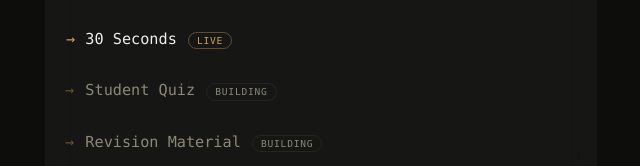
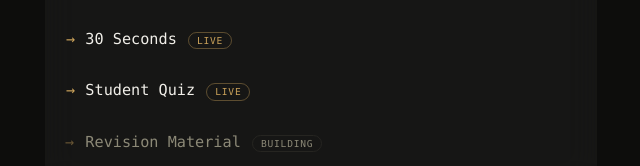
Before and after one commit to sagejudah/judah-guru, a Next.js app: page / in a window 1280 px wide. Shown: the part 1297-1463 px from the top of the page, without its empty margins (319-959 px from the left). Built offline with nearby package versions, Linux system fonts and the light colour scheme.

Commit message:
Mark Student Quiz as live, link to /quiz

```diff
--- a/app/page.tsx
+++ b/app/page.tsx
@@ -91,11 +91,14 @@ export default function Home() {
                 <span className="stuff-path">/30seconds</span>
               </a>
             </li>
-            <li className="stuff-row is-building">
-              <span className="stuff-name">
-                <span className="arrow">→</span> Student Quiz
-                <span className="status status-building">building</span>
-              </span>
+            <li>
+              <a href="/quiz">
+                <span className="stuff-name">
+                  <span className="arrow">→</span> Student Quiz
+                  <span className="status status-live">live</span>
+                </span>
+                <span className="stuff-path">/quiz</span>
+              </a>
             </li>
             <li className="stuff-row is-building">
               <span className="stuff-name">
```
